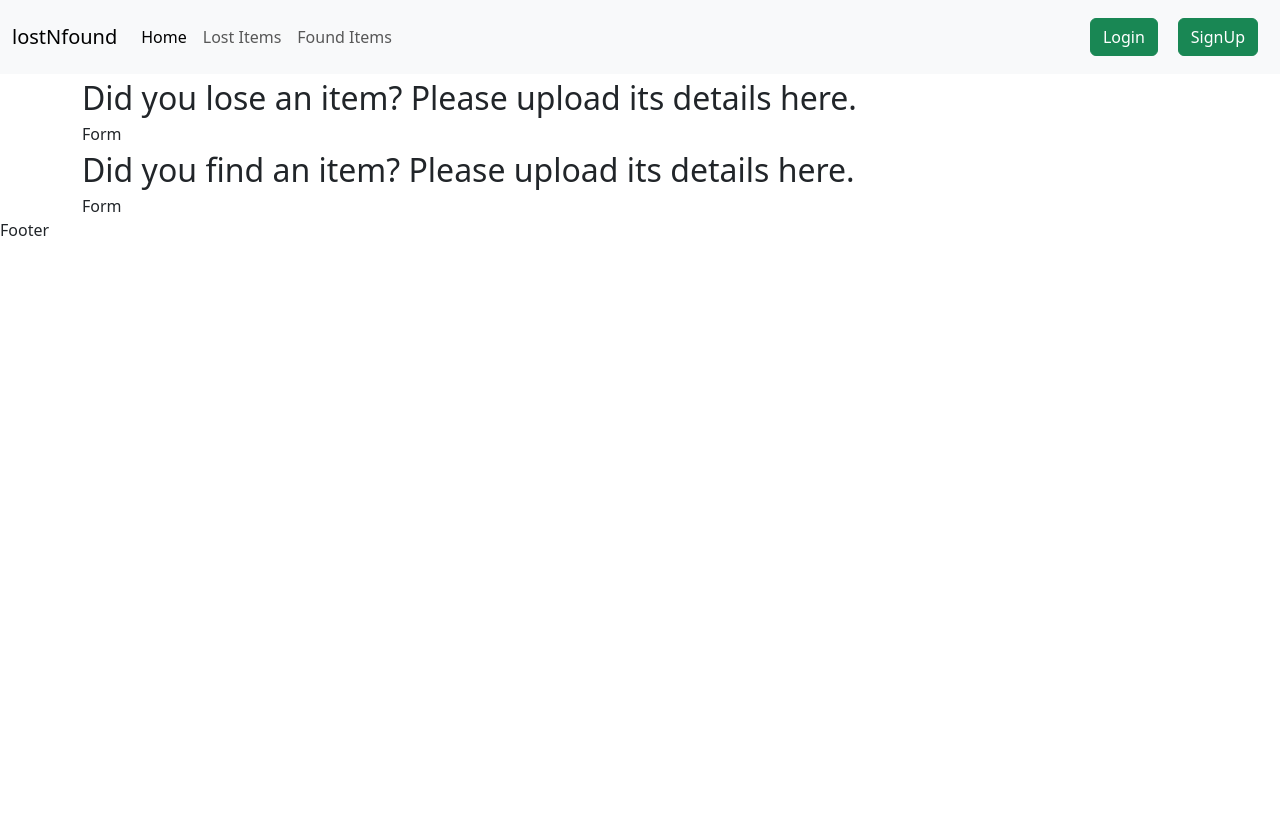
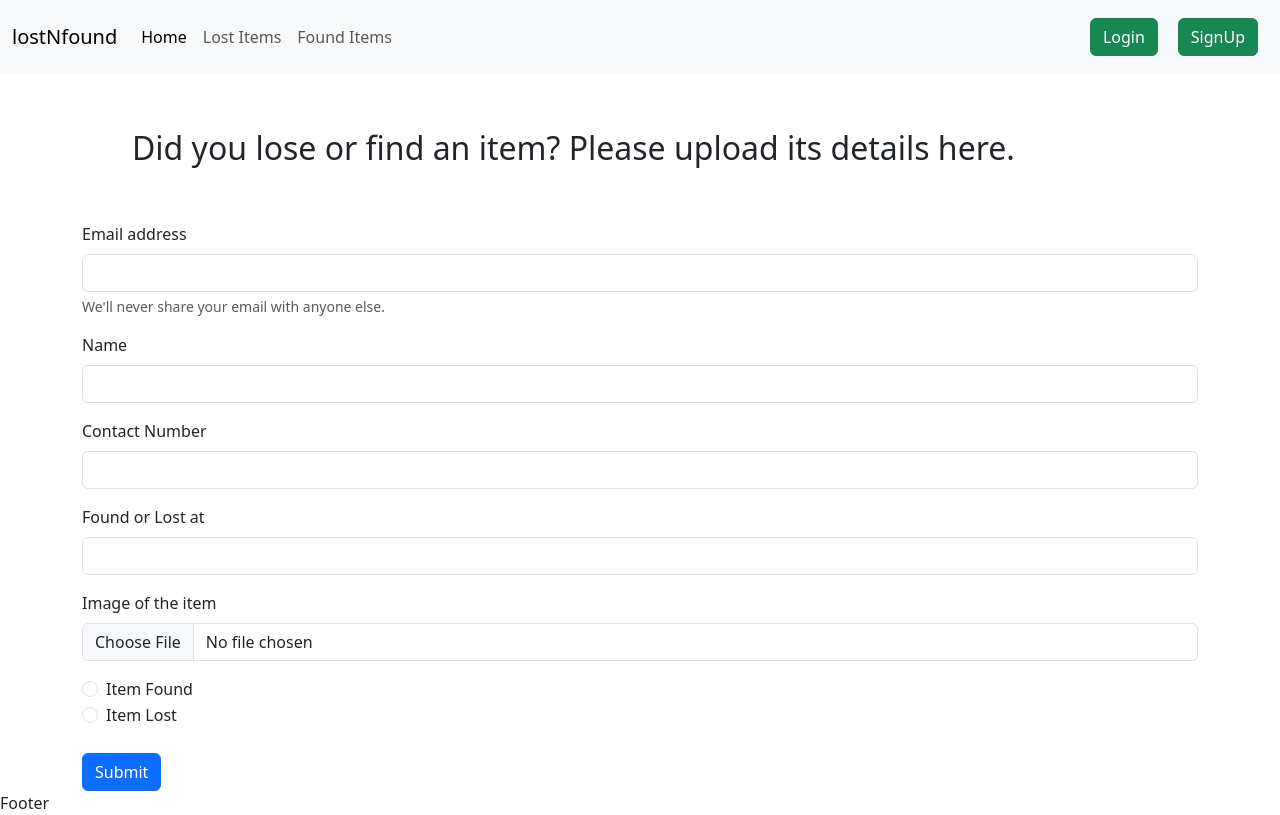
Before and after one commit to Dhanushdevireddy/Lost-and-Found-Portal, a React (Create React App) app: page / in a window 1280 px wide. Built offline with nearby package versions, Linux system fonts and the light colour scheme.

Commit message:
Homepage completed

```diff
--- a/src/components/Form.js
+++ /dev/null
@@ -1,7 +0,0 @@
-import React from 'react'
-
-export default function Form() {
-  return (
-    <div>Form</div>
-  )
-}
--- a/src/screens/Home.js
+++ b/src/screens/Home.js
@@ -1,8 +1,7 @@
 import React from "react";
 import Navbar from "../components/Navbar";
 import Footer from "../components/Footer";
-import Form from "../components/Form";
-import { Container, Row } from "react-bootstrap";
+import { Col, Container, Row } from "react-bootstrap";
 
 export default function Home() {
   return (
@@ -10,20 +9,92 @@ export default function Home() {
       <Navbar />
       <Container>
         <Row>
-          <div className="fs-2">
-            Did you lose an item? Please upload its details here.
-          </div>
-        </Row>
-        <Row>
-          <Form />
-        </Row>
-        <Row>
-          <div className="fs-2">
-            Did you find an item? Please upload its details here.
-          </div>
-        </Row>
-        <Row>
-          <Form />
+          <Col>
+            <div className="fs-2" style={{ margin: "50px" }}>
+              Did you lose or find an item? Please upload its details here.
+            </div>
+            <form>
+              <div className="mb-3">
+                <label for="exampleInputEmail1" className="form-label">
+                  Email address
+                </label>
+                <input
+                  type="email"
+                  className="form-control"
+                  id="exampleInputEmail1"
+                  aria-describedby="emailHelp"
+                />
+                <div id="emailHelp" className="form-text">
+                  We'll never share your email with anyone else.
+                </div>
+              </div>
+              <div className="mb-3">
+                <label for="exampleInputName1" className="form-label">
+                  Name
+                </label>
+                <input
+                  type="name"
+                  className="form-control"
+                  id="exampleInputName1"
+                />
+              </div>
+              <div className="mb-3">
+                <label for="exampleInputNumber1" className="form-label">
+                  Contact Number
+                </label>
+                <input
+                  type="num"
+                  className="form-control"
+                  id="exampleInputNumber1"
+                />
+              </div>
+              <div className="mb-3">
+                <label for="exampleInputFola1" className="form-label">
+                  Found or Lost at
+                </label>
+                <input
+                  type="fola"
+                  className="form-control"
+                  id="exampleInputFola1"
+                />
+              </div>
+              <div className="mb-3">
+                <label for="exampleInputImage1" className="form-label">
+                  Image of the item
+                </label>
+                <input type="file" className="form-control" id="file-input" name="ImageStyle" />
+              </div>
+              <div className="mb-3">
+                <label for="exampleInputFol1" className="form-label">
+                  <div className="form-check">
+                    <input
+                      className="form-check-input"
+                      type="radio"
+                      name="flexRadioDefault"
+                      id="flexRadioDefault1"
+                    />
+                    <label className="form-check-label" for="flexRadioDefault1">
+                      Item Found
+                    </label>
+                  </div>
+                  <div className="form-check">
+                    <input
+                      className="form-check-input"
+                      type="radio"
+                      name="flexRadioDefault"
+                      id="flexRadioDefault2"
+                    />
+                    <label className="form-check-label" for="flexRadioDefault2">
+                      Item Lost
+                    </label>
+                  </div>
+                </label>
+              </div>
+              <button type="submit" className="btn btn-primary">
+                Submit
+              </button>
+            </form>
+          </Col>
         </Row>
       </Container>
       <Footer />
```
